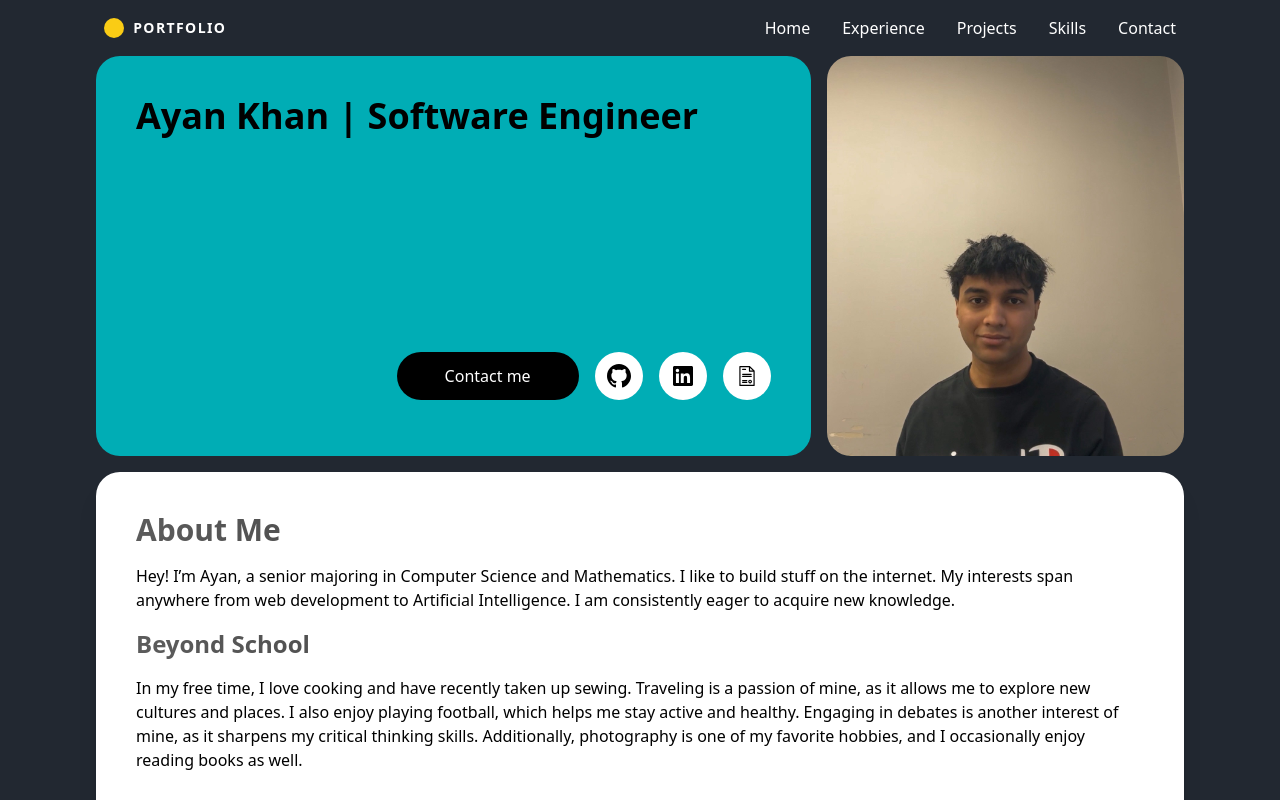
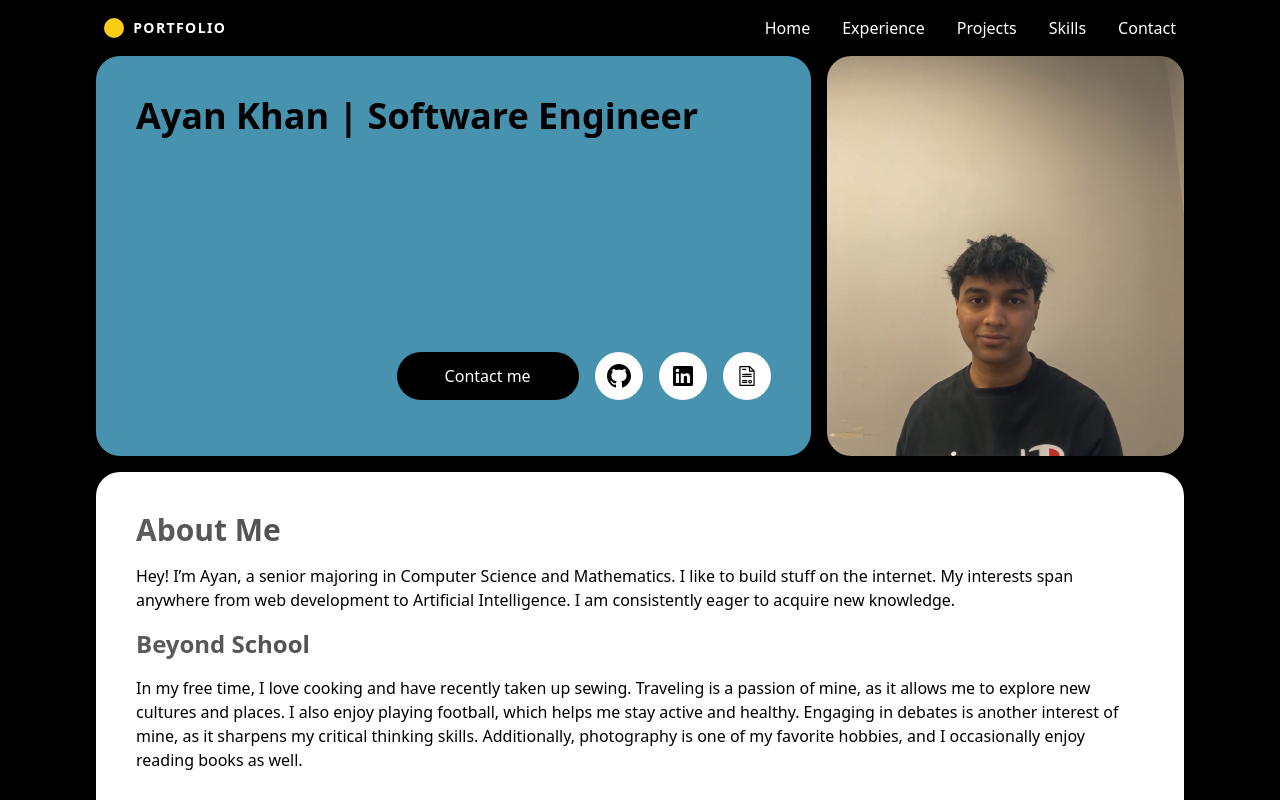
Before and after one commit to ayanalikhan4/Personal-Website, a Next.js app: page / in a window 1280 px wide. Shown: the top 800 px of the page. Built offline with nearby package versions, Linux system fonts and the light colour scheme.

Commit message:
Changed BackGround

```diff
--- a/src/styles/globals.css
+++ b/src/styles/globals.css
@@ -8,13 +8,13 @@ body {
   @apply max-w-[68rem] w-[95vw] mx-auto;
 
   /* Background color set to a dark gray tone */
-  background: #222831;
+  background: #000000;
 }
 
 /* Animated gradient background for sections */
 .animated-gradient {
   /* Gradient colors and size */
-  background: linear-gradient(270deg, #00ADB5, #00ADB5);
+  background: linear-gradient(270deg, #4793AF, #4793AF);
   background-size: 400% 400%;
 
   /* Infinite animation applying the gradient */
```
